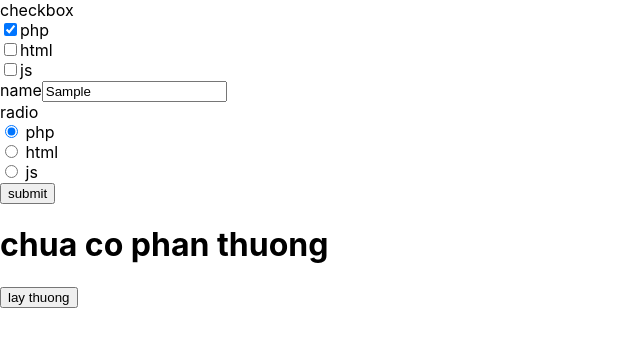
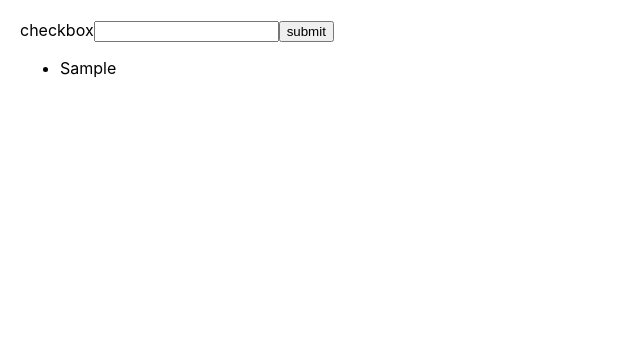
Before and after one commit to phamthimylinhhaui/titktok, a React (Create React App) app: page / in a window 1280 px wide. Both pictures are taken after typing "Sample" into the empty fields and a click on the button "submit". Shown: the top 346 px of the page, without its empty margins (0-640 px from the left). Built offline with nearby package versions, Linux system fonts and the light colour scheme.

Commit message:
lesson-49: todo list and save localstorage

```diff
--- a/src/App.js
+++ b/src/App.js
@@ -1,112 +1,40 @@
-import logo from './logo.svg';
 import './App.css';
 import { useState } from 'react'
 
-const gifts = [
-  'pt 1',
-  'pt 2',
-  'pt 3',
-];
-
-const courses = [
-  {
-    id: 1,
-    label: 'php',
-  },
-  {
-    id: 2,
-    label: 'html',
-  },
-  {
-    id: 3,
-    label: 'js',
-  }
-];
 function App() {
-  const [gift, setGift] = useState();
-  const [name, setName] = useState();
-  const [radio, setRadio] = useState(1);
-  const [checkbox, setCheckbox] = useState([1]);
-
-  const randomGift = () => {
-    const index = Math.floor(Math.random() * gifts.length)
-    setGift(gifts[index]);
-  }
-
-  const handleCheck = (id) => {
-    setCheckbox(pre => {
-      const isChecked = checkbox.includes(id);
-      if (isChecked) {
-        return checkbox.filter(item => {
-          return item != id;
-        })
-      } else {
-        return [...pre, id];
-      }
-    })
+  const [jobs, setJobs] = useState(( ) => {
+    return JSON.parse(localStorage.getItem('jobs')) ?? [];
+  });
+  const [job, setJob] = useState();
+  const handleJob = (e) => {
+    setJob(e.target.value);
   }
 
   const handSubmit = () => {
-    console.log(
-      name,
-      radio,
-      checkbox
-    )
+    setJobs(pre => {
+      const jsonJob = JSON.stringify([...pre, job]);
+      localStorage.setItem('jobs', jsonJob);
+      return [...pre, job];
+    });
+    setJob('')
   }
 
   return (
-    <div>
+    <div style={{padding:20}}>
       <div>
-        <form>
-          {/*checkbox*/}
-          <div>
-            <label htmlFor="">checkbox</label>
-            {
-              courses.map(course => (
-                <div key={course.id}>
-                  <input type="checkbox"
-                         checked={checkbox.includes(course.id)}
-                         onChange={() => handleCheck(course.id)}/>
-                  {course.label}
-                </div>
-              ))
-            }
-          </div>
-          {/*input*/}
-          <div>
-            <label htmlFor="">name</label>
-            <input
-              type="text"
-              onChange={(event) => {
-                setName(event.target.value)
-              }}
-              value={name}
-            />
-          </div>
-          {/*radio*/}
-          <div>
-            <label htmlFor="">radio</label>
-            {courses.map(course => (
-              <div key={course.id}>
-                <input
-                  type="radio"
-                  checked={course.id === radio}
-                  onChange={() => {
-                    setRadio(course.id)
-                  }}
-                /> {course.label}
-              </div>
-            ))}
-          </div>
-          <div>
-            <button type="button" onClick={handSubmit}>submit</button>
-          </div>
-        </form>
-        <h1>{gift || 'chua co phan thuong'}</h1>
-
-        <button onClick={randomGift}>
-          lay thuong
-        </button>
+        <label htmlFor="">checkbox</label>
+        <input type="text"
+               value={job}
+               onChange={e => handleJob(e)}
+        />
+        <button onClick={handSubmit}>submit</button>
+        <ul>
+          {
+            jobs.map((job, index) => (
+              <li key={index}>{job}</li>
+            ))
+          }
+        </ul>
       </div>
     </div>
   );
```
